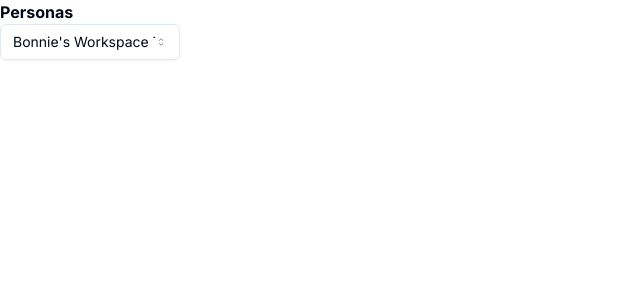
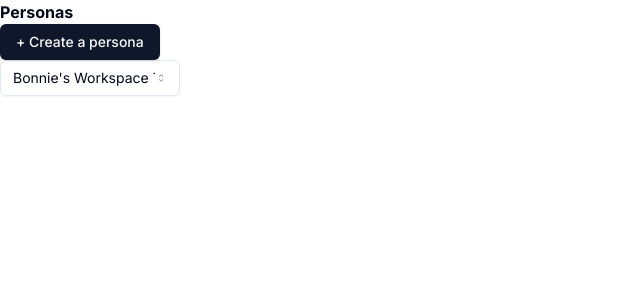
Before and after one commit to ajaywaghray/my-app, a Next.js app: page / in a window 1280 px wide. Shown: the top 300 px of the page, without its empty margins (0-640 px from the left). Built offline with nearby package versions, Linux system fonts and the light colour scheme.

Commit message:
Added button component, added button to page.tsx

```diff
--- a/package.json
+++ b/package.json
@@ -11,6 +11,7 @@
   "dependencies": {
     "@radix-ui/react-icons": "^1.3.0",
     "@radix-ui/react-select": "^2.0.0",
+    "@radix-ui/react-slot": "^1.0.2",
     "class-variance-authority": "^0.7.0",
     "clsx": "^2.1.0",
     "lucide-react": "^0.312.0",
--- a/src/app/page.tsx
+++ b/src/app/page.tsx
@@ -6,11 +6,17 @@ import {
   SelectValue,
 } from "@/components/ui/select"
 
+import { Button } from "@/components/ui/button"
+
+
 export default function Home() {
   return (
     <main>
+      <div>
       <div style={{fontWeight: '700'}}>
         Personas
+      </div>
+        <Button>+ Create a persona</Button>
       </div>
       <Select>
         <SelectTrigger className="w-[180px]">
--- /dev/null
+++ b/src/components/ui/button.tsx
@@ -0,0 +1,57 @@
+import * as React from "react"
+import { Slot } from "@radix-ui/react-slot"
+import { cva, type VariantProps } from "class-variance-authority"
+
+import { cn } from "@/lib/utils"
+
+const buttonVariants = cva(
+  "inline-flex items-center justify-center whitespace-nowrap rounded-md text-sm font-medium transition-colors focus-visible:outline-none focus-visible:ring-1 focus-visible:ring-ring disabled:pointer-events-none disabled:opacity-50",
+  {
+    variants: {
+      variant: {
+        default:
+          "bg-primary text-primary-foreground shadow hover:bg-primary/90",
+        destructive:
+          "bg-destructive text-destructive-foreground shadow-sm hover:bg-destructive/90",
+        outline:
+          "border border-input bg-background shadow-sm hover:bg-accent hover:text-accent-foreground",
+        secondary:
+          "bg-secondary text-secondary-foreground shadow-sm hover:bg-secondary/80",
+        ghost: "hover:bg-accent hover:text-accent-foreground",
+        link: "text-primary underline-offset-4 hover:underline",
+      },
+      size: {
+        default: "h-9 px-4 py-2",
+        sm: "h-8 rounded-md px-3 text-xs",
+        lg: "h-10 rounded-md px-8",
+        icon: "h-9 w-9",
+      },
+    },
+    defaultVariants: {
+      variant: "default",
+      size: "default",
+    },
+  }
+)
+
+export interface ButtonProps
+  extends React.ButtonHTMLAttributes<HTMLButtonElement>,
+    VariantProps<typeof buttonVariants> {
+  asChild?: boolean
+}
+
+const Button = React.forwardRef<HTMLButtonElement, ButtonProps>(
+  ({ className, variant, size, asChild = false, ...props }, ref) => {
+    const Comp = asChild ? Slot : "button"
+    return (
+      <Comp
+        className={cn(buttonVariants({ variant, size, className }))}
+        ref={ref}
+        {...props}
+      />
+    )
+  }
+)
+Button.displayName = "Button"
+
+export { Button, buttonVariants }
```
Also changed, not shown: 1 other file (tests, documents, lock files or other folders).
